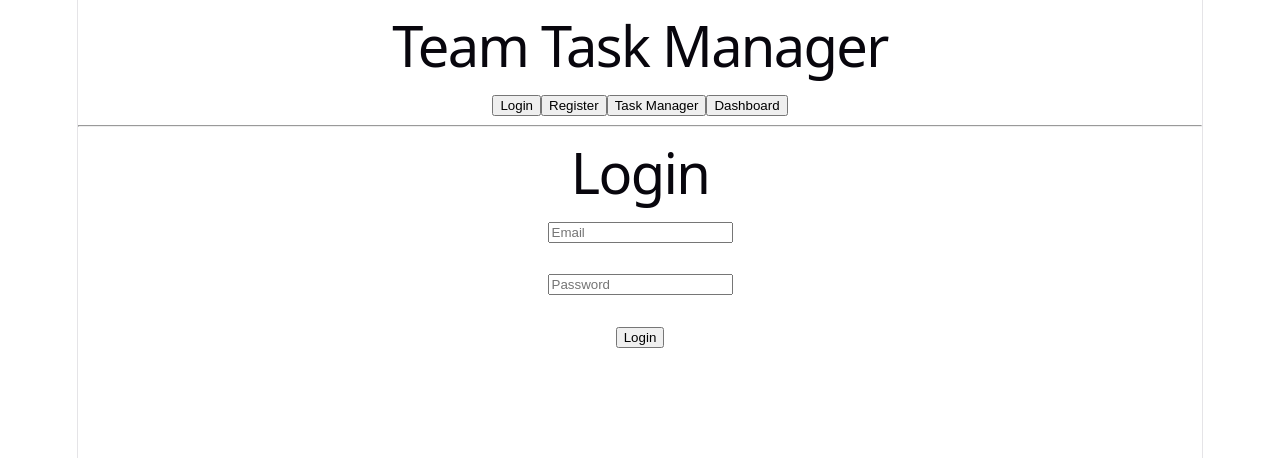
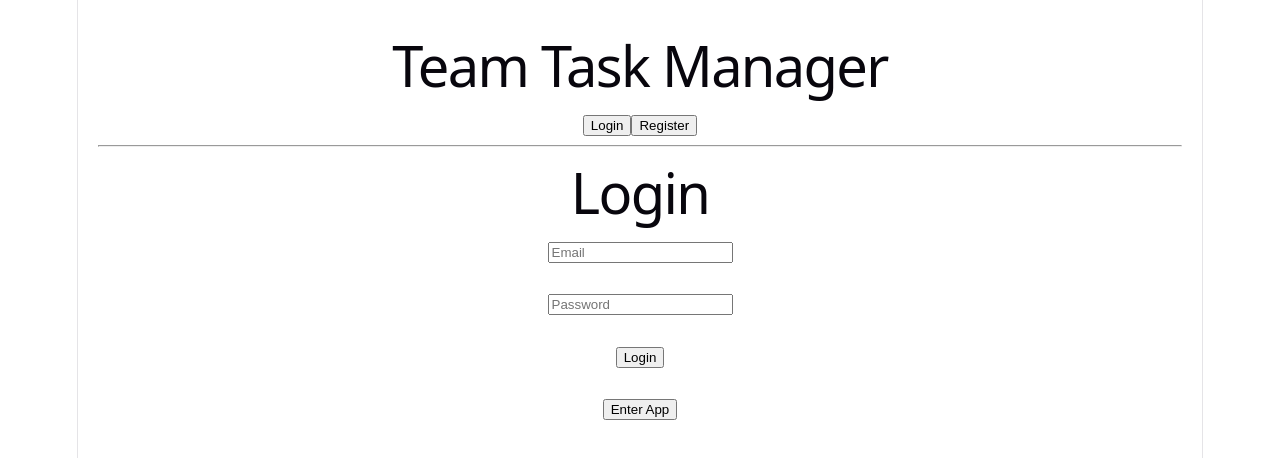
Before and after one commit to radhika060421/team-task-manager, a React app in the folder frontend/: page / in a window 1280 px wide. Shown: the top 458 px of the page. Built offline with nearby package versions, Linux system fonts and the light colour scheme; the HTML template or start-up script is replaced by a standard one.

Commit message:
final ui update

```diff
--- a/frontend/src/App.jsx
+++ b/frontend/src/App.jsx
@@ -2,21 +2,27 @@ import { useState } from "react";
 import Login from "./Login";
 import Register from "./Register";
 import Dashboard from "./Dashboard";
+import TaskForm from "./components/TaskForm";
 
 function App() {
   const [page, setPage] = useState("login");
+  const [isLoggedIn, setIsLoggedIn] = useState(false);
 
   return (
-    <div style={{ textAlign: "center" }}>
+    <div style={{ textAlign: "center", padding: "20px" }}>
       <h1>Team Task Manager</h1>
 
       {/* Navigation Buttons */}
-      <button onClick={() => setPage("login")}>Login</button>
+      <button onClick={() => setPage("login")}>
+        Login
+      </button>
 
       <button onClick={() => setPage("register")}>
         Register
       </button>
 
+      {isLoggedIn && (
+        <>
           <button onClick={() => setPage("task")}>
             Task Manager
           </button>
@@ -24,34 +30,56 @@ function App() {
           <button onClick={() => setPage("dashboard")}>
             Dashboard
           </button>
+        </>
+      )}
 
       <hr />
 
-      {/* Pages */}
-      {page === "login" && <Login />}
+      {/* LOGIN PAGE */}
+      {page === "login" && (
+        <div>
+          <Login />
 
-      {page === "register" && <Register />}
+          <br />
 
-      {page === "task" && (
-        <div>
-          <h2>Create Task</h2>
-
-          <input placeholder="Task Name" />
-          <br /><br />
-
-          <input placeholder="Assigned To" />
-          <br /><br />
-
-          <button>Create Task</button>
-
-          <h2>Tasks</h2>
-
-          <p>Login Page - Aarush</p>
-          <p>Registration - Ansh</p>
+          <button
+            onClick={() => {
+              setIsLoggedIn(true);
+              setPage("task");
+            }}
+          >
+            Enter App
+          </button>
         </div>
       )}
 
-      {page === "dashboard" && <Dashboard />}
+      {/* REGISTER PAGE */}
+      {page === "register" && (
+        <div>
+          <Register />
+
+          <br />
+
+          <button
+            onClick={() => {
+              setIsLoggedIn(true);
+              setPage("task");
+            }}
+          >
+            Register & Continue
+          </button>
+        </div>
+      )}
+
+      {/* TASK MANAGER */}
+      {page === "task" && isLoggedIn && (
+        <TaskForm />
+      )}
+
+      {/* DASHBOARD */}
+      {page === "dashboard" && isLoggedIn && (
+        <Dashboard />
+      )}
     </div>
   );
 }
--- a/frontend/src/components/TaskForm.jsx
+++ b/frontend/src/components/TaskForm.jsx
@@ -0,0 +1,55 @@
+import { useState } from "react";
+
+function TaskForm() {
+  const [taskName, setTaskName] = useState("");
+  const [assignedTo, setAssignedTo] = useState("");
+  const [tasks, setTasks] = useState([]);
+
+  const addTask = () => {
+    const newTask = {
+      name: taskName,
+      assigned: assignedTo,
+    };
+
+    setTasks([...tasks, newTask]);
+
+    setTaskName("");
+    setAssignedTo("");
+  };
+
+  return (
+    <div>
+      <h2>Create Task</h2>
+
+      <input
+        placeholder="Task Name"
+        value={taskName}
+        onChange={(e) => setTaskName(e.target.value)}
+      />
+
+      <br /><br />
+
+      <input
+        placeholder="Assigned To"
+        value={assignedTo}
+        onChange={(e) => setAssignedTo(e.target.value)}
+      />
+
+      <br /><br />
+
+      <button onClick={addTask}>
+        Create Task
+      </button>
+
+      <h2>Tasks</h2>
+
+      {tasks.map((task, index) => (
+        <p key={index}>
+          {task.name} - {task.assigned}
+        </p>
+      ))}
+    </div>
+  );
+}
+
+export default TaskForm;
```
Lines whose indentation alone changed are shown as unchanged.
